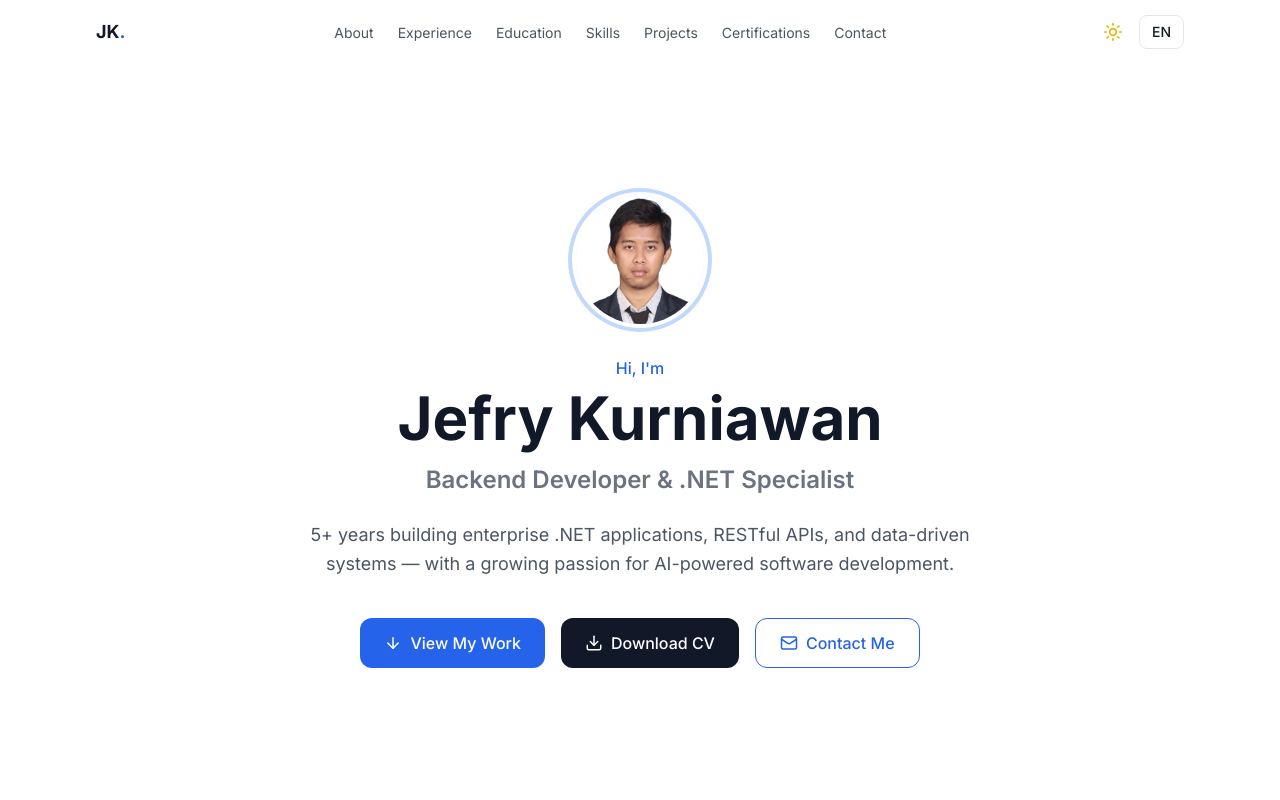
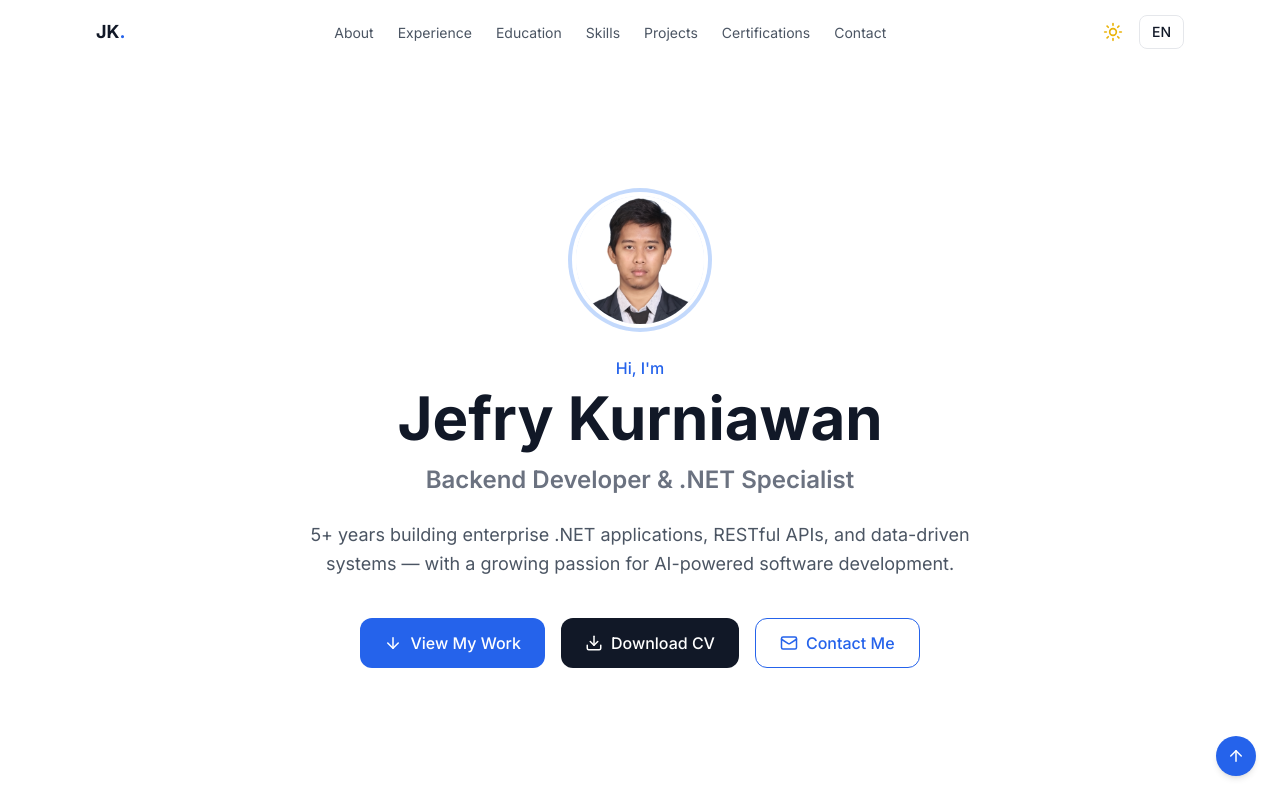
Before and after one commit to jefrykurniaone/porto-jefry, a Next.js app: page /en in a window 1280 px wide. Shown: the top 800 px of the page. Built offline with nearby package versions, Linux system fonts and the light colour scheme.

Commit message:
feat: wave 3 — mount BackToTop in locale layout

```diff
--- a/src/app/[locale]/layout.tsx
+++ b/src/app/[locale]/layout.tsx
@@ -5,6 +5,7 @@ import { notFound } from 'next/navigation';
 import { routing } from '@/i18n/routing';
 import Navbar from '@/components/layout/Navbar';
 import Footer from '@/components/layout/Footer';
+import BackToTop from '@/components/layout/BackToTop';
 import { Inter } from 'next/font/google';
 import { Analytics } from '@vercel/analytics/next';
 import type { Metadata } from 'next';
@@ -69,6 +70,7 @@ export default async function LocaleLayout({
                         <Navbar />
                         <main id='main-content'>{children}</main>
                         <Footer />
+                        <BackToTop />
                     </ThemeProvider>
                 </NextIntlClientProvider>
                 <Analytics />
```
